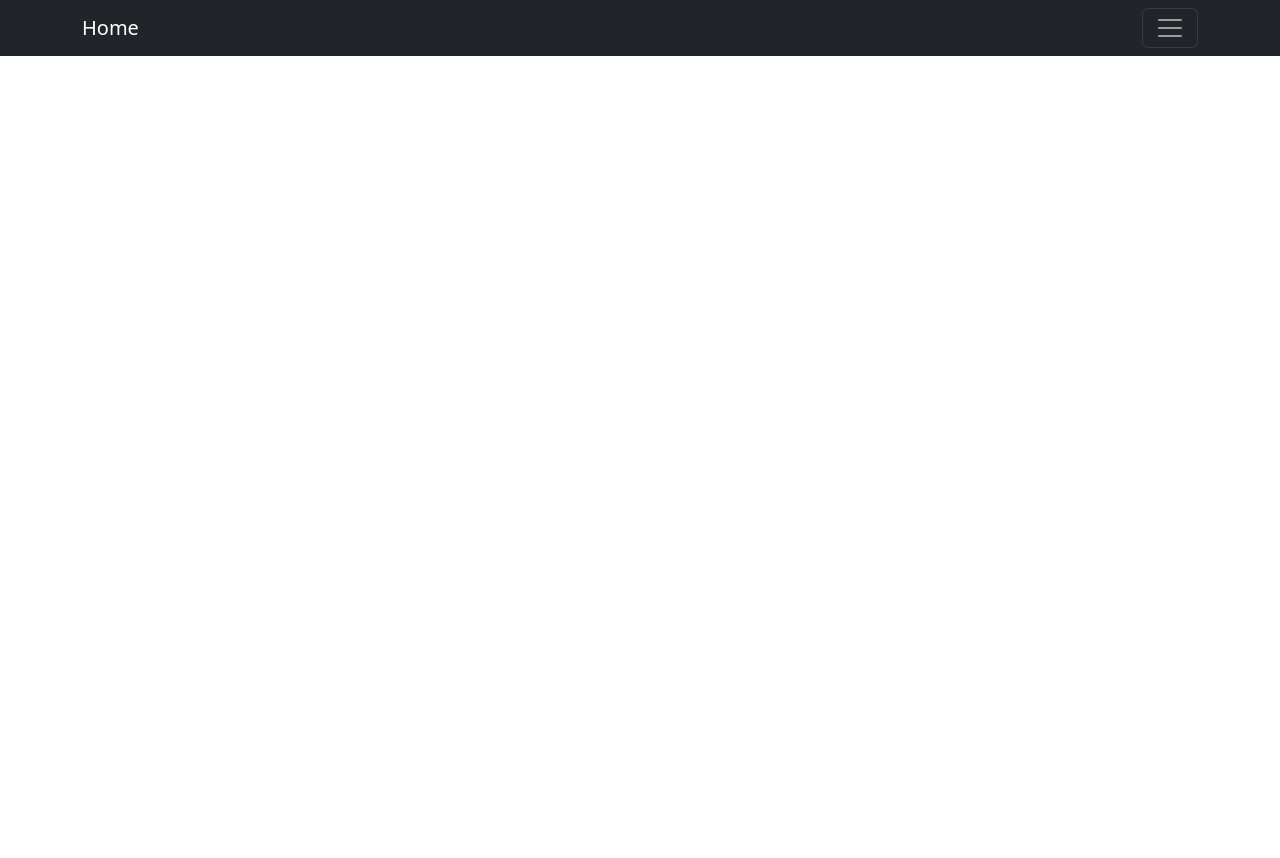
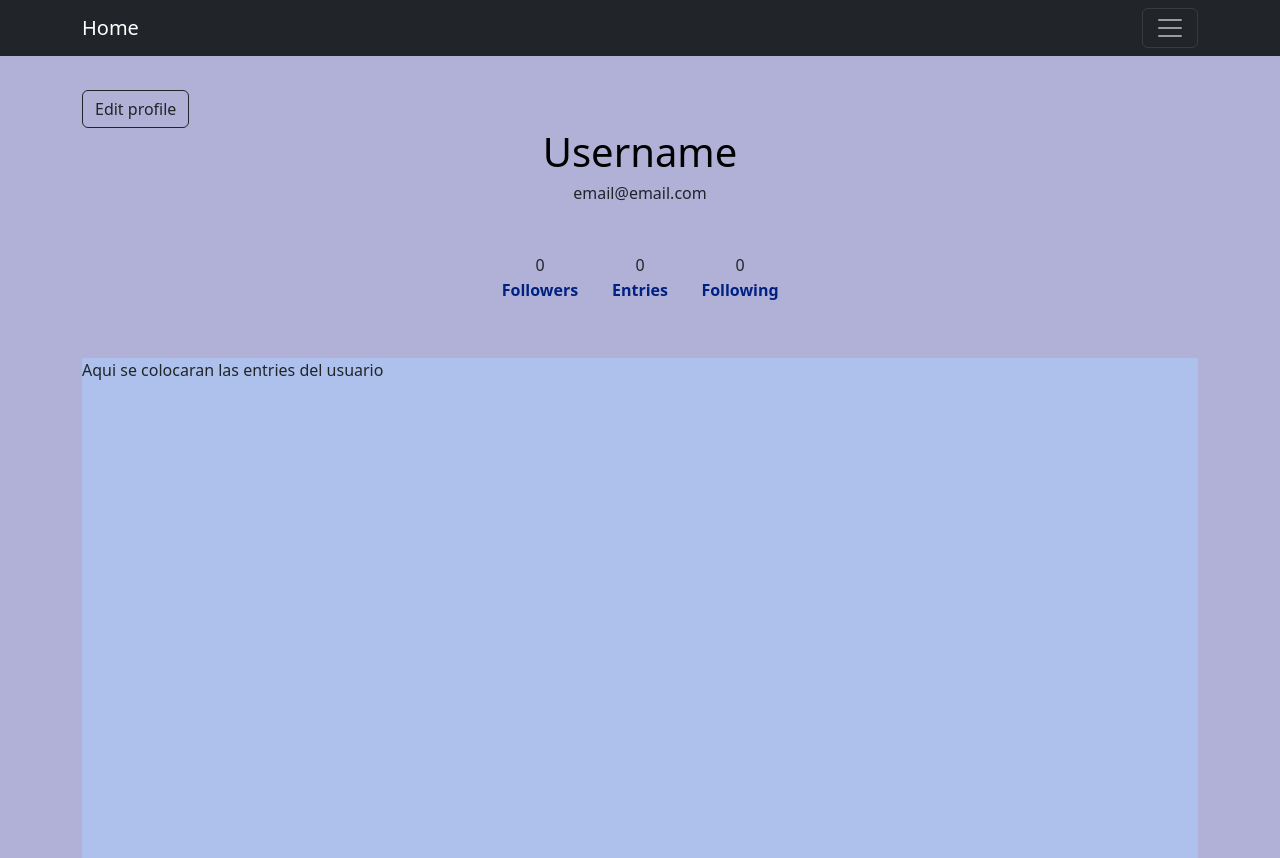
Before and after one commit to NicolasReelingB/MessageBoard, a React (Create React App) app in the folder client/msgboard/: page /profile in a window 1280 px wide. Before the commit the page ends 800 px from the top, so only its background shows below. Built offline with nearby package versions, Linux system fonts and the light colour scheme.

Commit message:
Profile page, background fixed

```diff
--- a/client/msgboard/public/index.html
+++ b/client/msgboard/public/index.html
@@ -3,10 +3,11 @@
   <head>
     <meta charset="utf-8" />
     <meta name="viewport" content="width=device-width, initial-scale=1" />
+    <link rel="icon" type="image/x-icon" href="message_board.ico">
     <meta name="theme-color" content="#000000" />
     <meta
       name="description"
-      content="Web site created using create-react-app"
+      content="Message board created using create-react-app"
     />
 
     <!--
@@ -25,7 +26,7 @@
     <title>Message Board</title>
     <link href="https://cdn.jsdelivr.net/npm/bootstrap@5.2.1/dist/css/bootstrap.min.css" rel="stylesheet" integrity="sha384-iYQeCzEYFbKjA/T2uDLTpkwGzCiq6soy8tYaI1GyVh/UjpbCx/TYkiZhlZB6+fzT" crossorigin="anonymous">
   </head>
-  <body>
+  <body class="bodyContent">
     <noscript>You need to enable JavaScript to run this app.</noscript>
     <div id="root"></div>
     <!--
--- a/client/msgboard/src/App.css
+++ b/client/msgboard/src/App.css
@@ -1,16 +1,12 @@
-<<<<<<< HEAD
-.App {
-  text-align: center;
-  background-color: #282c34;
+.bodyContent {
+  background-color: rgb(177, 176, 215);
 }
 
-body{
-  background-color: rgb(177, 176, 215);
-}
 .form-row{
   background-color: black;
   border-radius: 50px;
 }
+
 .button1{
   border: none;
   outline: none;
@@ -22,6 +18,7 @@ body{
   font-weight: bold;
   text-align: center;
 }
+
 .button1:hover{
   background: white;
   border: 1px solid;
--- a/client/msgboard/src/Login.css
+++ /dev/null
@@ -1,31 +0,0 @@
-*{
-    padding: 0;
-    margin: 0;
-    box-sizing: border-box;
-}
-body{
-    background-color: rgb(177, 176, 215);
-}
-.form-row{
-    background-color: black;
-    border-radius: 50px;
-}
-.button1{
-    border: none;
-    outline: none;
-    height: 50px;
-    width: 151%;
-    background-color: black;
-    color: white;
-    border-radius: 1px;
-    font-weight: bold;
-    text-align: center;
-}
-.button1:hover{
-    background: white;
-    border: 1px solid;
-    color: black;
-}
-.form-button{
-    background-color: black;
-}
--- a/client/msgboard/src/Login.js
+++ b/client/msgboard/src/Login.js
@@ -4,7 +4,7 @@ import axios from "axios"
 import Navigation from "./Components/navigation";
 import Messages from "./Messages";
 import AppRoutes from "./Routes/app_routes";
-import './Login.css';
+import './App.css';
 import { GoogleLogin } from 'react-google-login';
 import { gapi } from 'gapi-script';
 
@@ -28,7 +28,6 @@ const Login = () => {
     console.log('failed:', err);
   };
   return (
-      <body>
     <section className="Form my-4 mx-5">
         <div className="container">
             <div className="row no-gutters">
@@ -64,7 +63,6 @@ const Login = () => {
             </div>
         </div>
     </section>
-  </body>
   );
 }
 
--- /dev/null
+++ b/client/msgboard/src/Messages.css
@@ -0,0 +1,4 @@
+#new-item {
+    margin-top:90px;
+    width: 100%;
+}
--- a/client/msgboard/src/Messages.js
+++ b/client/msgboard/src/Messages.js
@@ -1,5 +1,5 @@
 import React, { useState, useEffect } from "react";
-import "./App.css";
+import "./Messages.css";
 import { v4 as uuidv4 } from "uuid";
 import axios from "axios"
 import MsgCard from "./Components/MsgCard";
@@ -26,7 +26,6 @@ const Messages = () => {
   };
 
   return (
-      <div className="App">
       <div id="msg_container">
         {items.map((item) => {
           return (
@@ -41,7 +40,6 @@ const Messages = () => {
           );
         })}
       </div>
-    </div>
   );
 }
 
--- /dev/null
+++ b/client/msgboard/src/Profile.css
@@ -0,0 +1,46 @@
+.userTag {
+    color: black;
+    text-align: center;
+}
+
+.emailTag {
+    text-align: center;
+}
+
+.profileContainer {
+    margin-top:90px;
+    width: 100%;
+}
+
+.tagsContainer {
+    margin-top: 50px;
+    display: flex;
+    align-items: center;
+    justify-content: center;
+}
+
+.tagContainer {
+    width: 90px;
+
+    margin-left: 5px;
+    margin-right: 5px;
+    text-align: center;
+}
+
+.textTags {
+    color: rgb(1, 33, 129);
+    margin-top: -15px;
+    font-weight: bold;
+}
+
+.numTags {
+    font-weight: lighter;
+}
+
+.entriesContainer {
+    margin-top: 40px;
+    overflow: hidden;
+    width: 100%;
+    height: 500px;
+    background-color: rgb(174, 193, 237);
+}
--- a/client/msgboard/src/Profile.js
+++ b/client/msgboard/src/Profile.js
@@ -1,7 +1,34 @@
 import React from "react";
+import './Profile.css';
+import './App.css';
 
 const Profile = () => {
-    <p>Testing</p>
+    return (
+            <div className="profileContainer">
+                <button type="button" className="btn btn-outline-dark">Edit profile</button>
+                <h1 className="userTag">Username</h1>
+                <h6 className="emailTag">email@email.com</h6>
+                <div className="tagDataContainer">
+                    <div className="tagsContainer">
+                        <div className="tagContainer">
+                            <p className="numTags">0</p>
+                            <p className="textTags">Followers</p>
+                        </div>
+                        <div className="tagContainer">
+                            <p className="numTags">0</p>
+                            <p className="textTags">Entries</p>
+                        </div>
+                        <div className="tagContainer">
+                            <p className="numTags">0</p>
+                            <p className="textTags">Following</p>
+                        </div>
+                    </div>
+                </div>
+                <div className="entriesContainer">
+                    <div>Aqui se colocaran las entries del usuario</div>
+                </div>
+            </div>
+    );
 }
 
 export default Profile;
--- a/client/msgboard/src/SignUp.js
+++ b/client/msgboard/src/SignUp.js
@@ -1,7 +1,4 @@
 import React, { useEffect } from "react";
-import Navigation from "./Components/navigation";
-import Messages from "./Messages";
-import AppRoutes from "./Routes/app_routes";
 import './App.css';
 import { GoogleLogin } from 'react-google-login';
 import { gapi } from 'gapi-script';
@@ -27,7 +24,6 @@ const SignUp = () => {
     console.log('failed:', err);
   };
   return (
-      <body className='App-body'>
         <section className='Form my-4 mx-5'>
           <div className='container'>
             <div className='row no-gutters'>
@@ -37,6 +33,11 @@ const SignUp = () => {
                   <div className='form-row'>
                     <div>
                       <input type='e-mail' placeholder='E-mail' className='form-control my-3 p-4'></input>
+                    </div>
+                  </div>
+                  <div className='form-row'>
+                    <div>
+                      <input type='username' placeholder='Username' className='form-control my-3 p-4'></input>
                     </div>
                   </div>
                   <div className='form-row'>
@@ -63,7 +64,6 @@ const SignUp = () => {
             </div>
           </div>
         </section>
-      </body>
   );
 }
 
```
Also changed, not shown: client/msgboard/package.json (+0 -9 lines), 1 other file (tests, documents, lock files or other folders).
